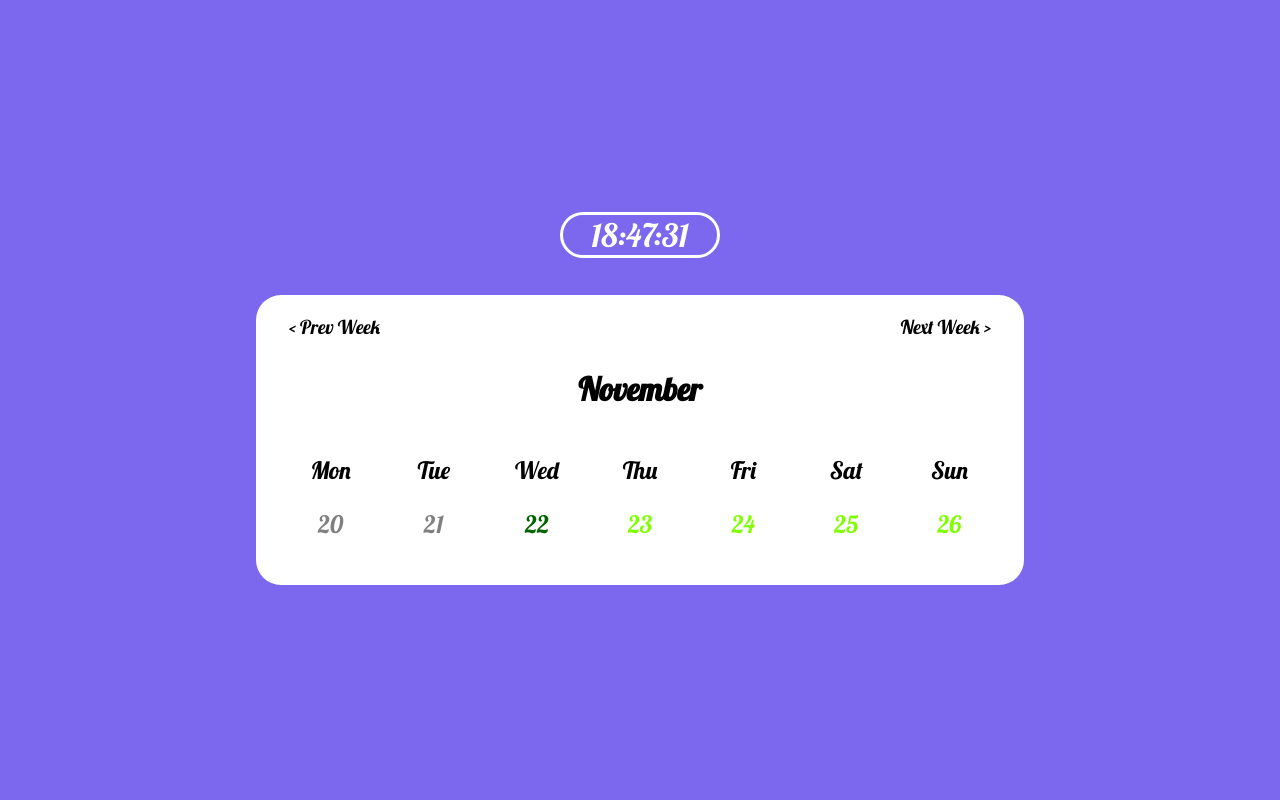
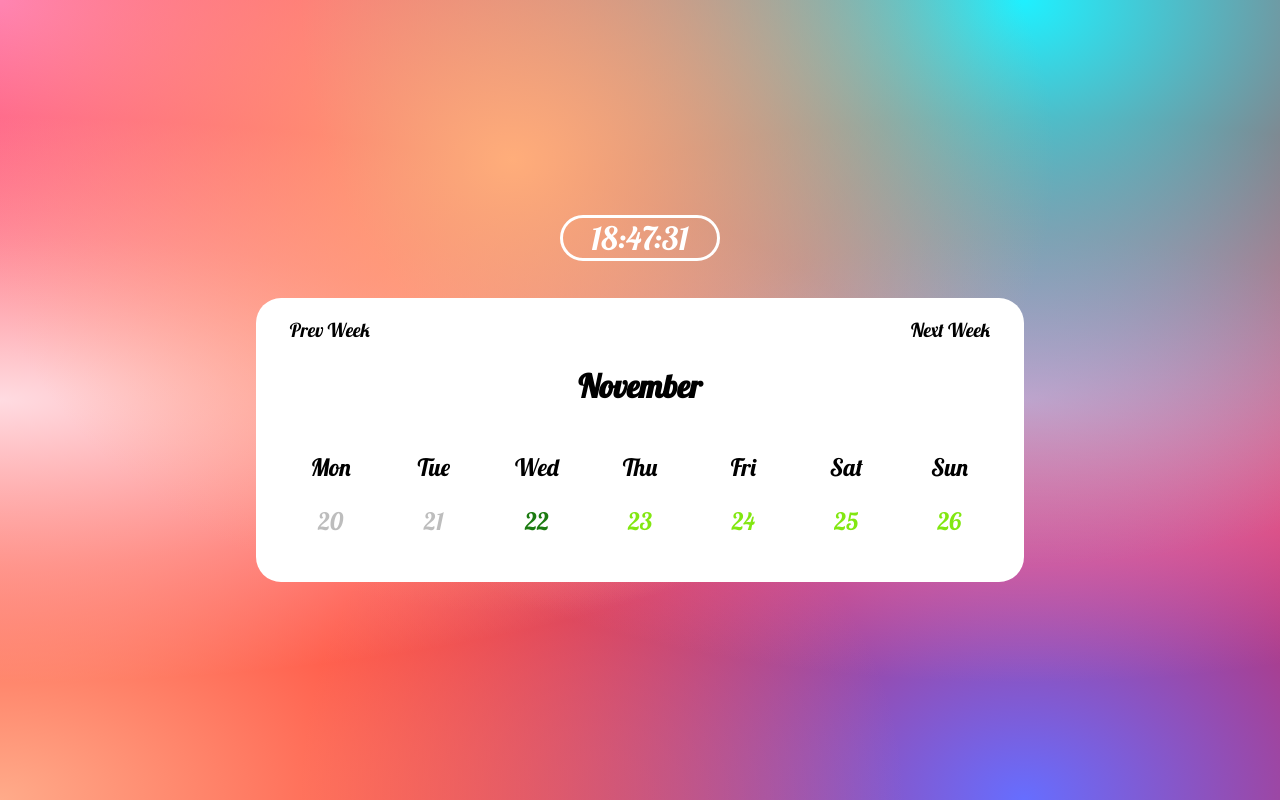
Before and after one commit to Mikfer123/weekWithDateFNS, a website built with Vite: page my-vue-app/index.html in a window 1280 px wide. Built offline with nearby package versions, Linux system fonts and the light colour scheme; a web font is replaced by a local one.

Commit message:
final version

```diff
--- a/my-vue-app/index.html
+++ b/my-vue-app/index.html
@@ -4,24 +4,24 @@
     <meta charset="UTF-8" />
     <meta name="viewport" content="width=device-width, initial-scale=1.0" />
     <link rel="stylesheet" type="text/css" href="src/style.css">
-    <script type="module" src="/src/main.ts"></script>
+    <script type="module" src="/src/without-library.ts"></script>
     <title>Calendar</title>
   </head>
   <body>
     <div class="calendarContainer">
       <div class="calendarContainer__clockContainer">
-        <p class="calendarContainer__clockContainer__clock">12:00:00</p>
+        <p class="calendarContainer__clockContainer__clock"></p>
       </div>
       <div class="calendarContainer__calendar">
         <div class="calendarContainer__calendar__buttonsContainer">
           <div id="Prev" class="calendarContainer__calendar__buttonsContainer__buttonContainer">
-            <a  class="calendarContainer__calendar__buttonsContainer__buttonContainer__button">&#60; Prev Week</a>
+            <a  class="calendarContainer__calendar__buttonsContainer__buttonContainer__button">Prev Week</a>
           </div>
           <div id="Next" class="calendarContainer__calendar__buttonsContainer__buttonContainer">
-            <a class="calendarContainer__calendar__buttonsContainer__buttonContainer__button">Next Week &#62;</a>
+            <a class="calendarContainer__calendar__buttonsContainer__buttonContainer__button">Next Week</a>
           </div>
         </div>
-        <h1 class="calendarContainer__calendar__Month">Month</h1>
+        <h1 class="calendarContainer__calendar__Month"></h1>
         <div class="calendarContainer__calendar__listContainer">
           <ul class="calendarContainer__calendar__listContainer__dayLIst">
             <li class="calendarContainer__calendar__listContainer__dayLIst__day">Mon</li>
@@ -31,23 +31,6 @@
             <li class="calendarContainer__calendar__listContainer__dayLIst__day">Fri</li>
             <li class="calendarContainer__calendar__listContainer__dayLIst__day">Sat</li>
             <li class="calendarContainer__calendar__listContainer__dayLIst__day">Sun</li>
-            <!-- <li class="calendarContainer__calendar__listContainer__dayLIst__day">Sun</li>
-            <li class="calendarContainer__calendar__listContainer__dayLIst__day">Mon</li>
-            <li class="calendarContainer__calendar__listContainer__dayLIst__day">Tue</li>
-            <li class="calendarContainer__calendar__listContainer__dayLIst__day">Wed</li>
-            <li class="calendarContainer__calendar__listContainer__dayLIst__day">Thu</li>
-            <li class="calendarContainer__calendar__listContainer__dayLIst__day">Fri</li>
-            <li class="calendarContainer__calendar__listContainer__dayLIst__day">Sat</li>
-  -->
-          </ul>
-          <ul class="calendarContainer__calendar__listContainer__dateList">
-            <!-- <li class="calendarContainer__calendar__listContainer__dateList__date"></li>
-            <li class="calendarContainer__calendar__listContainer__dateList__date"></li>
-            <li class="calendarContainer__calendar__listContainer__dateList__date"></li>
-            <li class="calendarContainer__calendar__listContainer__dateList__date"></li>
-            <li class="calendarContainer__calendar__listContainer__dateList__date"></li>
-            <li class="calendarContainer__calendar__listContainer__dateList__date"></li>
-            <li class="calendarContainer__calendar__listContainer__dateList__date"></li> -->
           </ul>
         </div>
       </div>
--- /dev/null
+++ b/my-vue-app/src/constants.ts
@@ -0,0 +1,4 @@
+
+export const MONTH_NAMES = ["January", "February", "March", "April", "May", "June",
+"July", "August", "September", "October", "November", "December"];
+export const DAYS_IN_WEEK = 7
--- /dev/null
+++ b/my-vue-app/src/helpers.ts
@@ -0,0 +1,12 @@
+
+export const getMonthLength = (year: number, month: number) => new Date(year, month, 0).getDate()
+export const getFirstWeekDayOfMonth = (year: number, month: number) => new Date(year, month, 1).getDay()
+export const getLastWeekDayOfMonth = (year: number, month: number, lastDateOfMonth: number) => new Date(year, month, lastDateOfMonth).getDay()
+export const getDateDetails = (date:Date) => {
+    return {
+        todaysDate: date.getDate(),
+        currentYear: date.getFullYear(),
+        currentMonth: date.getMonth()
+    }
+}
+export const addToClass = (cell: Element, classname: string) => cell.classList.add(classname)
--- a/my-vue-app/src/main.ts
+++ /dev/null
@@ -1,129 +0,0 @@
-
-import {
-    format,
-    getDaysInMonth,
-    startOfMonth,
-    lastDayOfMonth,
-    getDay,
-    getDate,
-} from 'date-fns';
-
-const clock = document.querySelector(".calendarContainer__clockContainer__clock")
-const monthElement = document.querySelector(".calendarContainer__calendar__Month")
-const prevButton = document.getElementById("Prev")
-const nextButton = document.getElementById("Next")
-
-const date = new Date()
-// const date = new Date(2023, 11,9)
-const today = getDate(date)
-const month = format(date, "MMMM")
-const daysInMonth = getDaysInMonth(date)
-const newDay = getDay(startOfMonth(date)) === 0 ? 7 : getDay(startOfMonth(date))
-const firstDayOfMonth = newDay -1
-const endOfMonth = getDay(lastDayOfMonth(date))
-const lastDayOfLastMonth = getDate(startOfMonth(date).setHours(-1))
-const weekLength = 7
-
-console.log("amount of days in month: ", daysInMonth)
-console.log("todays date: ", today)
-console.log("first day of the month(day of week): ", firstDayOfMonth)
-console.log("last day of the month(day of week): ", endOfMonth)
-console.log("last date of the last month: ", lastDayOfLastMonth)
-
-setInterval(() => {
-    if(clock) clock.textContent = format(new Date(), "HH:mm:ss"), 1
-})
-
-if(monthElement)monthElement.textContent = month
-
-const createWeeksArray = (monthStart: number, prevMonthEnd: number, monthLength: number, weekLength:number) => {
-    const daysArray = []
-
-    for(let i = monthStart; i > 0 ; i--) {
-        console.log("first loop: ",i, prevMonthEnd -i + 1)
-        daysArray.push(prevMonthEnd - i +1)
-    }
-
-    for(let i = 1; i <= monthLength; i++) {
-        daysArray.push(i)
-    }
-
-    if(endOfMonth !== 0) {
-        for(let i = endOfMonth; i < weekLength; i++) {
-            daysArray.push(i - endOfMonth + 1)
-        }
-    }
-
-    const chunks = [];
-
-    for (let i = 0; i < daysArray.length; i += weekLength) {
-        const chunk = daysArray.slice(i, i + weekLength);
-        chunks.push(chunk);
-    }
-
-    return chunks
-}
-
-const arrayOfWeeks = createWeeksArray(firstDayOfMonth, lastDayOfLastMonth, daysInMonth, weekLength)
-
-console.log("array of days: ", arrayOfWeeks)
-
-const nubmerOfWeeks = arrayOfWeeks.length
-
-console.log("amount of weeks: ", nubmerOfWeeks)
-
-const currentWeek = arrayOfWeeks.findIndex((week) => week.includes(today))
-
-let displayedWeek = currentWeek
-
-console.log(displayedWeek)
-
-const appendDates = (array: number[][], index: number) => {
-
-    const dateList = document.querySelector(".calendarContainer__calendar__listContainer__dateList")
-    const newDateList = document.createElement("ul")
-    newDateList.classList.add("calendarContainer__calendar__listContainer__dateList")
-
-    array[index].forEach((day) => {
-        const dateCell = document.createElement("li")
-        dateCell.classList.add("calendarContainer__calendar__listContainer__dateList__date")
-        const node = document.createTextNode(`${day}`)
-        dateCell.appendChild(node)
-        const date = Number(dateCell.textContent)
-
-        if(displayedWeek < currentWeek || displayedWeek === currentWeek && date < today) {
-            dateCell.style.color = "gray"
-        }
-
-        if(date === today) {
-            dateCell.style.color = "DarkGreen"
-        }
-
-        if(date > today && date <= today + 7) {
-            dateCell.style.color = "#7FFF00"
-        }
-
-        newDateList.appendChild(dateCell)
-    })
-
-    if(dateList) dateList.replaceWith(newDateList)
-}
-
-appendDates(arrayOfWeeks, displayedWeek)
-
-if(nextButton) {
-    nextButton.addEventListener("click", () => {
-        displayedWeek = displayedWeek < nubmerOfWeeks -1 ? displayedWeek + 1 : displayedWeek
-        console.log(displayedWeek)
-        appendDates(arrayOfWeeks, displayedWeek)
-    })
-}
-
-
-if(prevButton) {
-    prevButton.addEventListener("click", () => {
-        displayedWeek = displayedWeek > 0 ? displayedWeek -1 : displayedWeek
-        console.log(displayedWeek)
-        appendDates(arrayOfWeeks, displayedWeek)
-    })
-}
--- a/my-vue-app/src/style.css
+++ b/my-vue-app/src/style.css
@@ -1,10 +1,9 @@
-/* @import url('https://fonts.googleapis.com/css2?family=Agbalumo&display=swap'); */
+@import url('https://fonts.googleapis.com/css2?family=Agbalumo&family=Lobster&display=swap');
 
-  @import url('https://fonts.googleapis.com/css2?family=Agbalumo&family=Lobster&display=swap');
+
 
 body {
   margin: 0;
-  background-color: black;
   display: flex;
   justify-content: center;
   align-items: center;
@@ -13,7 +12,8 @@ body {
 }
 
 .calendarContainer {
-  font-family: "Lobster";
+  font-family: "Lobster", sans-serif;
+  color: black;
   display: flex;
   flex-direction: column;
   justify-content: center;
@@ -21,7 +21,7 @@ body {
   width: 100%;
   height: 100%;
   gap: 5%;
-  /* background-color:hsla(0,100%,50%,1);
+  background-color:hsla(0,100%,50%,1);
   background-image:
   radial-gradient(at 40% 20%, hsla(23,100%,74%,1) 0px, transparent 50%),
   radial-gradient(at 80% 0%, hsla(184,100%,56%,1) 0px, transparent 50%),
@@ -29,12 +29,11 @@ body {
   radial-gradient(at 80% 50%, hsla(335,100%,76%,1) 0px, transparent 50%),
   radial-gradient(at 0% 100%, hsla(17,100%,77%,1) 0px, transparent 50%),
   radial-gradient(at 80% 100%, hsla(237,100%,70%,1) 0px, transparent 50%),
-  radial-gradient(at 0% 0%, hsla(338,100%,76%,1) 0px, transparent 50%); */
-  background-color: mediumslateblue;
+  radial-gradient(at 0% 0%, hsla(338,100%,76%,1) 0px, transparent 50%);
+  /* background-color: mediumslateblue; */
 }
 
 .calendarContainer__clockContainer{
-
   color: white;
   background-color: transparent;
   border-radius: 25px;
@@ -43,7 +42,6 @@ body {
 }
 
 .calendarContainer__clockContainer__clock {
-  /* padding: 0 15px 10px; */
   font-size: 2rem;
   text-align: center;
   margin: 0;
@@ -67,8 +65,7 @@ body {
 .calendarContainer__calendar__buttonsContainer__buttonContainer {
   border-radius: 25px;
   text-align: center;
-  padding: 0 10px 6px;
-  color: black;
+  padding: 0 1.5%;
   transition: 0.05s;
 }
 
@@ -85,13 +82,12 @@ body {
 
 }
 
-.calendarContainer__calendar__buttonsContainer__buttonContainer:active{
+.calendarContainer__calendar__buttonsContainer__buttonContainer:active {
   background-color: black;
   color: white;
 }
 
-.calendarContainer__calendar__Month{
-  color: black;
+.calendarContainer__calendar__Month {
   font-size: 2rem;
   text-align: center;
   margin: 3% 0 0
@@ -100,26 +96,22 @@ body {
 .calendarContainer__calendar__listContainer{
   margin: 6% 3%;
   border: 5px black;
-
 }
 
 .calendarContainer__calendar__listContainer__dayLIst {
   display: flex;
   list-style: none;
   padding: 0;
-
 }
 
 .calendarContainer__calendar__listContainer__dayLIst__day {
   flex: 1;
   text-align: center;
-
 }
 
 .calendarContainer__calendar__listContainer__dateList {
   display: flex;
   list-style: none;
-  color: black;
   padding: 0;
 }
 
@@ -127,3 +119,15 @@ body {
   flex: 1;
   text-align: center;
 }
+
+.calendarContainer__calendar__listContainer__dateList__date--lightGreen {
+  color: #82e711;
+}
+
+.calendarContainer__calendar__listContainer__dateList__date--darkGreen {
+  color: #1C7B11;
+}
+
+.calendarContainer__calendar__listContainer__dateList__date--gray {
+  color: #BDBDBD;
+}
--- /dev/null
+++ b/my-vue-app/src/without-library.ts
@@ -0,0 +1,119 @@
+
+import {DAYS_IN_WEEK, MONTH_NAMES} from "./constants"
+import {getMonthLength, getFirstWeekDayOfMonth, getLastWeekDayOfMonth, getDateDetails, addToClass} from "./helpers"
+
+const dateListClassName = ".calendarContainer__calendar__listContainer__dateList"
+const listContainerClassName = ".calendarContainer__calendar__listContainer"
+const clockElement = document.querySelector(".calendarContainer__clockContainer__clock")
+const monthElement = document.querySelector(".calendarContainer__calendar__Month")
+const prevButton = document.getElementById("Prev")
+const nextButton = document.getElementById("Next")
+
+const currentDate = new Date()
+
+const createClock = () => {
+    const date = new Date()
+    const hours = date.getHours();
+    const minutes = date.getMinutes();
+    const seconds = date.getSeconds();
+
+    return `${hours.toString().padStart(2, '0')}:${minutes.toString().padStart(2, '0')}:${seconds.toString().padStart(2, '0')}`;
+}
+
+setInterval(() => {
+    if(clockElement) clockElement.textContent = createClock()
+}, 1)
+
+if(monthElement)monthElement.textContent = MONTH_NAMES[getDateDetails(currentDate).currentMonth]
+
+const createArrayOfWeeks = (year: number, month: number, weekLength: number) => {
+    const currentMonthLength = getMonthLength(year, month +1)
+    const startFromMonday = getFirstWeekDayOfMonth(year, month) === 0 ? DAYS_IN_WEEK : getFirstWeekDayOfMonth(year, month)
+    const firstWeekDayOfMonth = startFromMonday -1
+    const lastWeekDayOfMonth = getLastWeekDayOfMonth(year, month, currentMonthLength)
+    const lastMonthsLength = getMonthLength(year, month)
+
+    const arrayOfMonthDays = []
+
+    for(let i = firstWeekDayOfMonth; i > 0 ; i--) {
+        arrayOfMonthDays.push(lastMonthsLength - i +1)
+    }
+
+    for(let i = 1; i <= currentMonthLength; i++) {
+        arrayOfMonthDays.push(i)
+    }
+
+    if(lastWeekDayOfMonth !== 0) {
+        for(let i = lastWeekDayOfMonth; i < weekLength; i++) {
+            arrayOfMonthDays.push(i - lastWeekDayOfMonth + 1)
+        }
+    }
+
+    const chunksArray = [];
+
+    for (let i = 0; i < arrayOfMonthDays.length; i += weekLength) {
+        const chunk = arrayOfMonthDays.slice(i, i + weekLength);
+        chunksArray.push(chunk);
+    }
+
+    return chunksArray
+}
+
+const arrayOfWeeks = createArrayOfWeeks (getDateDetails(currentDate).currentYear, getDateDetails(currentDate).currentMonth, DAYS_IN_WEEK)
+
+const weeksInMonth = arrayOfWeeks.length
+const currentWeek = arrayOfWeeks.findIndex((week) => week.includes(getDateDetails(currentDate).todaysDate))
+
+let displayedWeek = currentWeek
+
+const appendDates = (weeksArray: number[][], weekIndex: number, listClassName: string, containerClassName: string) => {
+    const listContainer = document.querySelector(containerClassName)
+    const currentDateList = document.querySelector(listClassName)
+
+    if (![listContainer, currentDateList]) return
+
+    const newDateList = document.createElement("ul")
+    addToClass(newDateList,"calendarContainer__calendar__listContainer__dateList")
+
+    weeksArray[weekIndex].forEach((day) => {
+        const dateCell = document.createElement("li")
+        addToClass(dateCell, "calendarContainer__calendar__listContainer__dateList__date")
+        dateCell.textContent = `${day}`
+
+        if(displayedWeek < currentWeek || displayedWeek === currentWeek && day < getDateDetails(currentDate).todaysDate) {
+            addToClass(dateCell, "calendarContainer__calendar__listContainer__dateList__date--gray")
+        }
+
+        if(day === getDateDetails(currentDate).todaysDate) {
+            addToClass(dateCell, "calendarContainer__calendar__listContainer__dateList__date--darkGreen")
+        }
+
+        if(day > getDateDetails(currentDate).todaysDate && day <= getDateDetails(currentDate).todaysDate + 7) {
+            addToClass(dateCell, "calendarContainer__calendar__listContainer__dateList__date--lightGreen")
+        }
+
+        newDateList.appendChild(dateCell)
+    })
+
+    if(currentDateList) {
+       currentDateList.replaceWith(newDateList)
+    } else {
+        listContainer.appendChild(newDateList)
+    }
+}
+
+appendDates(arrayOfWeeks, displayedWeek, dateListClassName, listContainerClassName)
+
+if(nextButton) {
+    nextButton.addEventListener("click", () => {
+        displayedWeek = displayedWeek < weeksInMonth -1 ? displayedWeek + 1 : displayedWeek
+        appendDates(arrayOfWeeks, displayedWeek, dateListClassName, listContainerClassName)
+    })
+}
+
+if(prevButton) {
+    prevButton.addEventListener("click", () => {
+        displayedWeek = displayedWeek > 0 ? displayedWeek -1 : displayedWeek
+        appendDates(arrayOfWeeks, displayedWeek, dateListClassName, listContainerClassName)
+    })
+}
```
Also changed, not shown: my-vue-app/src/with-library.ts (added, +119 -0 lines), 1 other file.
